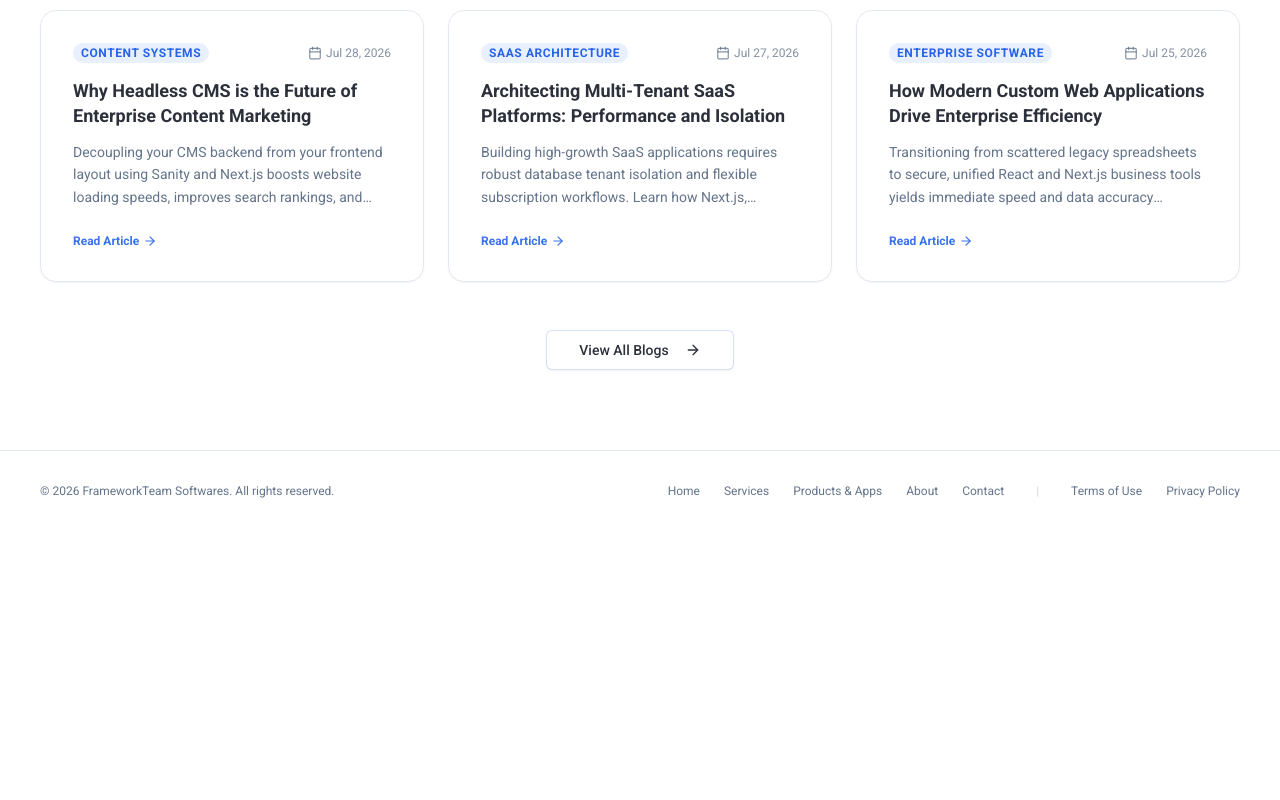
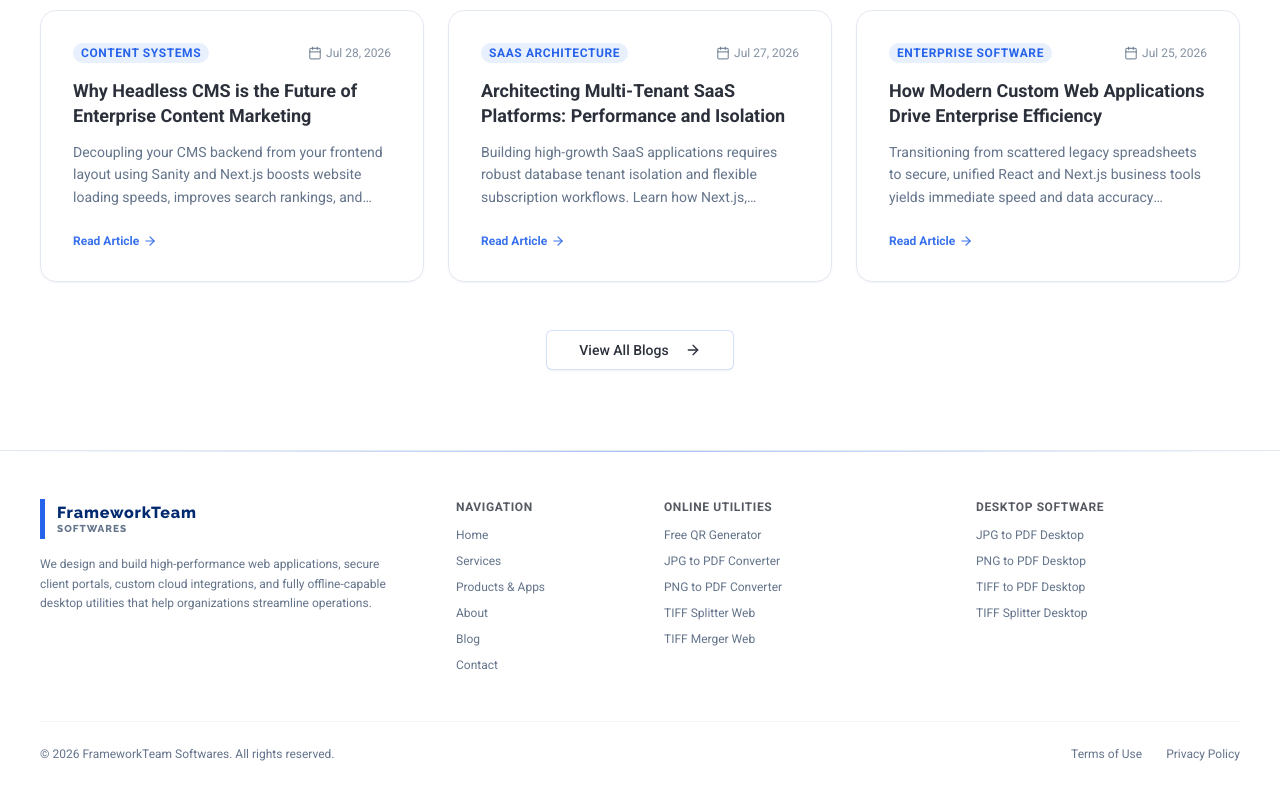
Before and after one commit to ChauhanJaved/frameworkteam, a Next.js app: page / in a window 1280 px wide. Shown: the part 5305-6105 px from the top of the page. Before the commit the page ends 5836 px from the top, so only its background shows below. Built offline with nearby package versions, Linux system fonts and the light colour scheme.

Commit message:
footer update

```diff
--- a/src/components/footer.tsx
+++ b/src/components/footer.tsx
@@ -1,5 +1,8 @@
 // External imports
 import Link from "next/link";
+
+// Internal imports
+import { raleway } from "@/lib/font";
 
 interface PropsFooter {
   companyName: string;
@@ -8,50 +11,147 @@ interface PropsFooter {
 
 export default function Footer(props: PropsFooter) {
   return (
-    <footer className="relative mt-20 border-t bg-card/30 backdrop-blur-sm text-sm">
-      <div className="mx-auto max-w-7xl px-5 py-8 sm:px-6 md:px-8 lg:px-10">
-        <div className="flex flex-col gap-6 md:flex-row md:items-center md:justify-between">
+    <footer className="relative mt-20 border-t bg-card/30 backdrop-blur-md text-sm">
+      {/* Visual top gradient line */}
+      <div className="absolute top-0 left-0 right-0 h-[1px] bg-gradient-to-r from-transparent via-primary/40 to-transparent" />
 
-          {/* Copyright Section */}
-          <p className="text-muted-foreground text-center md:text-left text-xs order-last md:order-first">
+      <div className="mx-auto max-w-7xl px-5 py-12 sm:px-6 md:px-8 lg:px-10">
+        <div className="grid grid-cols-1 gap-8 sm:grid-cols-2 md:grid-cols-12 md:gap-12">
+
+          {/* Brand and Description Column */}
+          <div className="flex flex-col gap-4 sm:col-span-2 md:col-span-4">
+            <Link
+              className={`${raleway.className} flex flex-col items-start justify-center border-l-[5px] border-l-primary py-1 pl-3 text-base font-extrabold leading-tight tracking-wider text-blue-dark-imperial dark:text-foreground`}
+              href="/"
+            >
+              <span className="font-extrabold">FrameworkTeam</span>
+              <span className="text-[10px] tracking-widest text-muted-foreground uppercase">Softwares</span>
+            </Link>
+            <p className="text-muted-foreground text-xs leading-relaxed max-w-sm">
+              We design and build high-performance web applications, secure client portals, custom cloud integrations, and fully offline-capable desktop utilities that help organizations streamline operations.
+            </p>
+          </div>
+
+          {/* Quick Navigation Column */}
+          <div className="flex flex-col gap-3 md:col-span-2">
+            <h4 className="text-xs font-bold uppercase tracking-wider text-foreground/80">
+              Navigation
+            </h4>
+            <ul className="flex flex-col gap-2.5 text-xs">
+              <li>
+                <Link href="/#home" className="text-muted-foreground hover:text-primary hover:translate-x-0.5 inline-block transition-all duration-200">
+                  Home
+                </Link>
+              </li>
+              <li>
+                <Link href="/#services" className="text-muted-foreground hover:text-primary hover:translate-x-0.5 inline-block transition-all duration-200">
+                  Services
+                </Link>
+              </li>
+              <li>
+                <Link href="/#products" className="text-muted-foreground hover:text-primary hover:translate-x-0.5 inline-block transition-all duration-200">
+                  Products & Apps
+                </Link>
+              </li>
+              <li>
+                <Link href="/about" className="text-muted-foreground hover:text-primary hover:translate-x-0.5 inline-block transition-all duration-200">
+                  About
+                </Link>
+              </li>
+              <li>
+                <Link href="/blog" className="text-muted-foreground hover:text-primary hover:translate-x-0.5 inline-block transition-all duration-200">
+                  Blog
+                </Link>
+              </li>
+              <li>
+                <Link href="/contact" className="text-muted-foreground hover:text-primary hover:translate-x-0.5 inline-block transition-all duration-200">
+                  Contact
+                </Link>
+              </li>
+            </ul>
+          </div>
+
+          {/* Online Web Tools Column */}
+          <div className="flex flex-col gap-3 md:col-span-3">
+            <h4 className="text-xs font-bold uppercase tracking-wider text-foreground/80">
+              Online Utilities
+            </h4>
+            <ul className="flex flex-col gap-2.5 text-xs">
+              <li>
+                <Link href="/free-qr-code-generator" className="text-muted-foreground hover:text-primary hover:translate-x-0.5 inline-block transition-all duration-200">
+                  Free QR Generator
+                </Link>
+              </li>
+              <li>
+                <Link href="/jpg-to-pdf-converter" className="text-muted-foreground hover:text-primary hover:translate-x-0.5 inline-block transition-all duration-200">
+                  JPG to PDF Converter
+                </Link>
+              </li>
+              <li>
+                <Link href="/png-to-pdf-converter" className="text-muted-foreground hover:text-primary hover:translate-x-0.5 inline-block transition-all duration-200">
+                  PNG to PDF Converter
+                </Link>
+              </li>
+              <li>
+                <Link href="/tiff-splitter" className="text-muted-foreground hover:text-primary hover:translate-x-0.5 inline-block transition-all duration-200">
+                  TIFF Splitter Web
+                </Link>
+              </li>
+              <li>
+                <Link href="/tiff-merger" className="text-muted-foreground hover:text-primary hover:translate-x-0.5 inline-block transition-all duration-200">
+                  TIFF Merger Web
+                </Link>
+              </li>
+            </ul>
+          </div>
+
+          {/* Desktop Tools Column */}
+          <div className="flex flex-col gap-3 md:col-span-3">
+            <h4 className="text-xs font-bold uppercase tracking-wider text-foreground/80">
+              Desktop Software
+            </h4>
+            <ul className="flex flex-col gap-2.5 text-xs">
+              <li>
+                <Link href="/jpg-to-pdf-converter-desktop" className="text-muted-foreground hover:text-primary hover:translate-x-0.5 inline-block transition-all duration-200">
+                  JPG to PDF Desktop
+                </Link>
+              </li>
+              <li>
+                <Link href="/png-to-pdf-converter-desktop" className="text-muted-foreground hover:text-primary hover:translate-x-0.5 inline-block transition-all duration-200">
+                  PNG to PDF Desktop
+                </Link>
+              </li>
+              <li>
+                <Link href="/tiff-to-pdf-converter-desktop" className="text-muted-foreground hover:text-primary hover:translate-x-0.5 inline-block transition-all duration-200">
+                  TIFF to PDF Desktop
+                </Link>
+              </li>
+              <li>
+                <Link href="/tiff-splitter-desktop" className="text-muted-foreground hover:text-primary hover:translate-x-0.5 inline-block transition-all duration-200">
+                  TIFF Splitter Desktop
+                </Link>
+              </li>
+            </ul>
+          </div>
+
+        </div>
+
+        {/* Bottom Sub-Footer Bar */}
+        <div className="mt-12 border-t border-border/40 pt-6 flex flex-col gap-4 sm:flex-row sm:items-center sm:justify-between text-xs">
+
+          {/* Copyright Info */}
+          <p className="text-muted-foreground text-center sm:text-left order-last sm:order-first">
             © {props.copyrightYear} {props.companyName}. All rights reserved.
           </p>
 
-          {/* Grouped Link Sections */}
-          <div className="flex flex-col gap-4 sm:flex-row sm:items-center sm:justify-center md:justify-end gap-x-8 text-xs">
-
-            {/* Quick Links Group */}
-            <div className="flex flex-wrap items-center justify-center gap-x-6 gap-y-2">
-              <Link href="/#home" className="text-muted-foreground hover:text-primary transition-colors">
-                Home
-              </Link>
-              <Link href="/#services" className="text-muted-foreground hover:text-primary transition-colors">
-                Services
-              </Link>
-              <Link href="/#products" className="text-muted-foreground hover:text-primary transition-colors">
-                Products & Apps
-              </Link>
-              <Link href="/about" className="text-muted-foreground hover:text-primary transition-colors">
-                About
-              </Link>
-              <Link href="/contact" className="text-muted-foreground hover:text-primary transition-colors">
-                Contact
-              </Link>
-            </div>
-
-            {/* Visual Divider (Visible only on screens larger than mobile) */}
-            <span className="hidden sm:inline text-muted-foreground/30">|</span>
-
-            {/* Legal Links Group */}
-            <div className="flex items-center justify-center gap-x-6 gap-y-2">
-              <Link href="/terms-of-use/" className="text-muted-foreground hover:text-primary transition-colors">
-                Terms of Use
-              </Link>
-              <Link href="/privacy-policy/" className="text-muted-foreground hover:text-primary transition-colors">
-                Privacy Policy
-              </Link>
-            </div>
-
+          {/* Legal Links */}
+          <div className="flex justify-center gap-6">
+            <Link href="/terms-of-use/" className="text-muted-foreground hover:text-primary transition-colors duration-200">
+              Terms of Use
+            </Link>
+            <Link href="/privacy-policy/" className="text-muted-foreground hover:text-primary transition-colors duration-200">
+              Privacy Policy
+            </Link>
           </div>
 
         </div>
```
